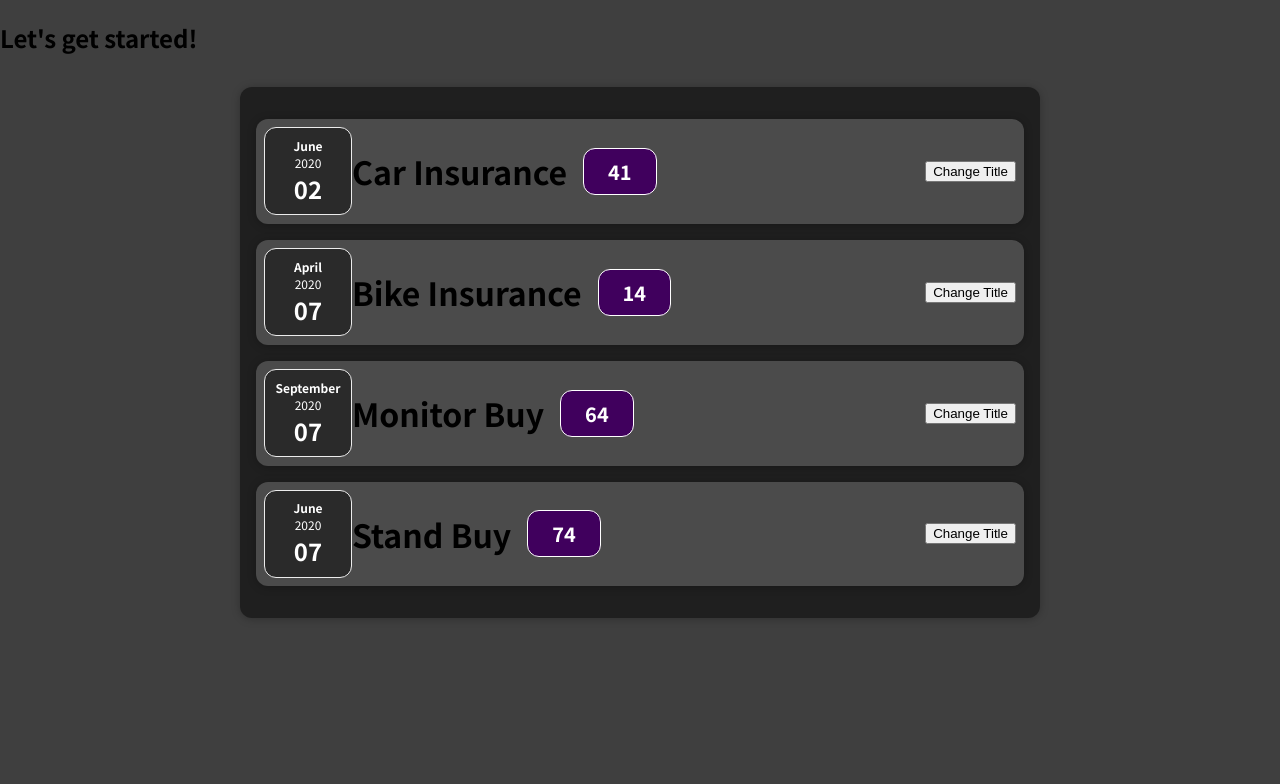
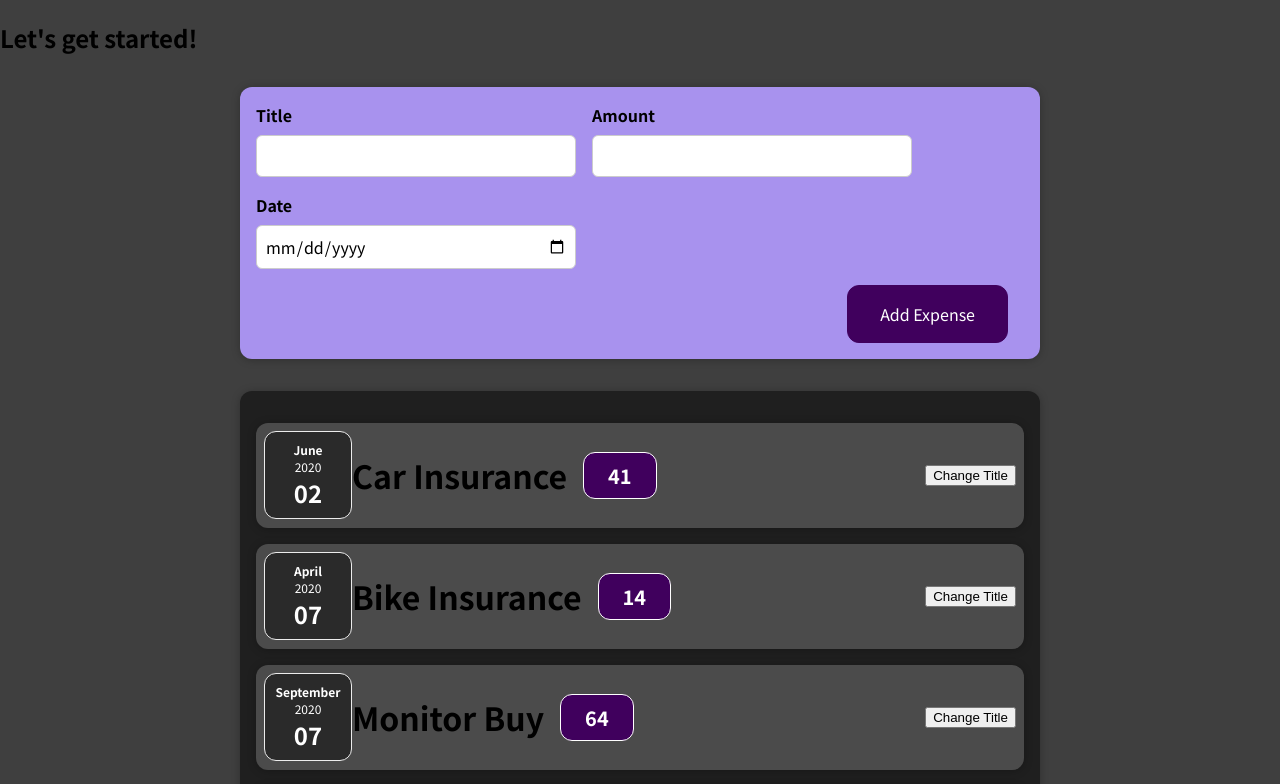
Before and after one commit to AlphaDecodeX/react-complete-guide, a React (Create React App) app: page / in a window 1280 px wide. Shown: the top 784 px of the page. Built offline with nearby package versions, Linux system fonts and the light colour scheme.

Commit message:
New components structuring done

```diff
--- a/src/App.js
+++ b/src/App.js
@@ -1,4 +1,5 @@
 import Expenses from "./components/Expenses/Expenses";
+import NewExpense from "./components/NewExpense/NewExpense";
 
 function App() {
   const expenses = [
@@ -11,6 +12,7 @@
   return (
     <div>
       <h2>Let's get started!</h2>
+      <NewExpense />
       <Expenses items={expenses} />
     </div >
   );
--- /dev/null
+++ b/src/components/NewExpense/ExpenseForm.css
@@ -0,0 +1,26 @@
+.new-expense__controls {
+  display: flex;
+  flex-wrap: wrap;
+  gap: 1rem;
+  margin-bottom: 1rem;
+  text-align: left;
+}
+
+.new-expense__control label {
+  font-weight: bold;
+  margin-bottom: 0.5rem;
+  display: block;
+}
+
+.new-expense__control input {
+  font: inherit;
+  padding: 0.5rem;
+  border-radius: 6px;
+  border: 1px solid #ccc;
+  width: 20rem;
+  max-width: 100%;
+}
+
+.new-expense__actions {
+  text-align: right;
+}
--- /dev/null
+++ b/src/components/NewExpense/ExpenseForm.js
@@ -0,0 +1,27 @@
+import "./ExpenseForm.css";
+
+const ExpenseForm = () => {
+    return (
+        <form>
+            <div className="new-expense__controls">
+                <div className="new-expense__control">
+                    <label>Title</label>
+                    <input type="text" />
+                </div>
+                <div className="new-expense__control">
+                    <label>Amount</label>
+                    <input type="number" min="0.01" step="0.01" />
+                </div>
+                <div className="new-expense__control">
+                    <label>Date</label>
+                    <input type="date" min="2019-01-01" max="2022-12-31" />
+                </div>
+            </div>
+            <div className="new-expense__actions">
+                <button type="submit">Add Expense</button>
+            </div>
+        </form>
+    )
+}
+
+export default ExpenseForm;
--- /dev/null
+++ b/src/components/NewExpense/NewExpense.css
@@ -0,0 +1,38 @@
+.new-expense {
+  background-color: #a892ee;
+  padding: 1rem;
+  margin: 2rem auto;
+  width: 50rem;
+  max-width: 95%;
+  border-radius: 12px;
+  text-align: center;
+  box-shadow: 0 1px 8px rgba(0, 0, 0, 0.25);
+}
+
+.new-expense button {
+  font: inherit;
+  cursor: pointer;
+  padding: 1rem 2rem;
+  border: 1px solid #40005d;
+  background-color: #40005d;
+  color: white;
+  border-radius: 12px;
+  margin-right: 1rem;
+}
+
+.new-expense button:hover,
+.new-expense button:active {
+  background-color: #510674;
+  border-color: #510674;
+}
+
+.new-expense button.alternative {
+  color: #220131;
+  border-color: transparent;
+  background-color: transparent;
+}
+
+.new-expense button.alternative:hover,
+.new-expense button.alternative:active {
+  background-color: #ddb3f8;
+}
--- /dev/null
+++ b/src/components/NewExpense/NewExpense.js
@@ -0,0 +1,13 @@
+import React from "react";
+import "./NewExpense.css";
+import ExpenseForm from "./ExpenseForm";
+
+const NewExpense = () => {
+    return (
+        <div className='new-expense'>
+            <ExpenseForm />
+        </div>
+    )
+};
+
+export default NewExpense;
```
Also changed, not shown: 1 other file (tests, documents, lock files or other folders).
